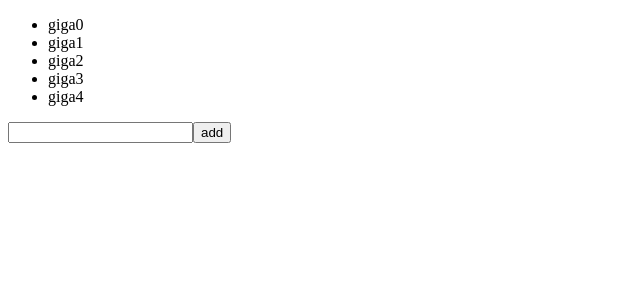
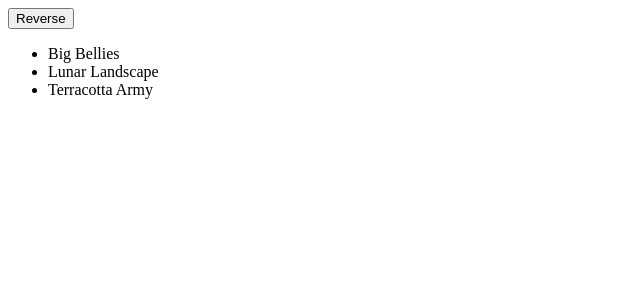
Before and after one commit to Milltiades/react-course, a React (Vite) app: page / in a window 1280 px wide. Shown: the top 300 px of the page, without its empty margins (0-640 px from the left). Built offline with nearby package versions, Linux system fonts and the light colour scheme.

Commit message:
Making other changes to an array

```diff
--- a/src/Arrays.jsx
+++ b/src/Arrays.jsx
@@ -25,25 +25,40 @@ import { useState } from 'react';
 //   { id: 2, name: 'Louise Nevelson'},
 // ];
 
-let initialArray = [
-    {id: 0, name: 'giga0'},
-    {id: 1, name: 'giga1'},
-    {id: 2, name: 'giga2'},
-    {id: 3, name: 'giga3'},
-    {id: 4, name: 'giga4'},
-]
-let arrId = 4;
+// let initialArray = [
+//     {id: 0, name: 'giga0'},
+//     {id: 1, name: 'giga1'},
+//     {id: 2, name: 'giga2'},
+//     {id: 3, name: 'giga3'},
+//     {id: 4, name: 'giga4'},
+// ]
+// let arrId = 4;
+
+const initialList = [
+    { id: 0, title: 'Big Bellies' },
+    { id: 1, title: 'Lunar Landscape' },
+    { id: 2, title: 'Terracotta Army' },
+  ];
 
 const Arrays = () => {
-    const [human, setHuman] = useState(initialArray)
-    const [newName, setNewName] = useState('')
-    const [insertAt, setInsertAt] = useState(0)
 
-    function handleCLickAdd() {
+    const [list, setList] = useState(initialList);
 
-const newArr = [...human.slice(0, insertAt), {id: arrId++, name:newName}, ...human.slice(insertAt)]
-setHuman(newArr)
-    }
+  function handleClick() {
+    const nextList = [...list];
+    nextList.reverse();
+    setList(nextList);
+  }
+
+//     const [human, setHuman] = useState(initialArray)
+//     const [newName, setNewName] = useState('')
+//     const [insertAt, setInsertAt] = useState(0)
+
+//     function handleCLickAdd() {
+
+// const newArr = [...human.slice(0, insertAt), {id: arrId++, name:newName}, ...human.slice(insertAt)]
+// setHuman(newArr)
+//     }
 
     // const [name, setName] = useState('');
     // const [artists, setArtists] = useState(
@@ -106,6 +121,17 @@ setHuman(newArr)
 
   return (
     <>
+
+<button onClick={handleClick}>
+        Reverse
+      </button>
+      <ul>
+        {list.map(artwork => (
+          <li key={artwork.id}>{artwork.title}</li>
+        ))}
+      </ul>
+
+
  {/* <button onClick={handleClick}>
         Move circles down!
       </button>
@@ -178,7 +204,7 @@ setHuman(newArr)
         ))}
       </ul> */}
 
-      <ul>
+      {/* <ul>
         {
             human.map((h,i) => (
                 <li key={i} onClick={() => setInsertAt(i)}>{h.name}</li>
@@ -186,7 +212,7 @@ setHuman(newArr)
         }
       </ul>
       <input type="text" onChange={(e) => setNewName(e.target.value)}/>
-      <button onClick={handleCLickAdd}>add</button>
+      <button onClick={handleCLickAdd}>add</button> */}
   </>
 
 
```
